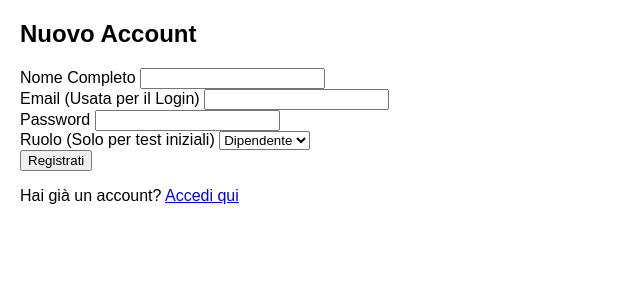
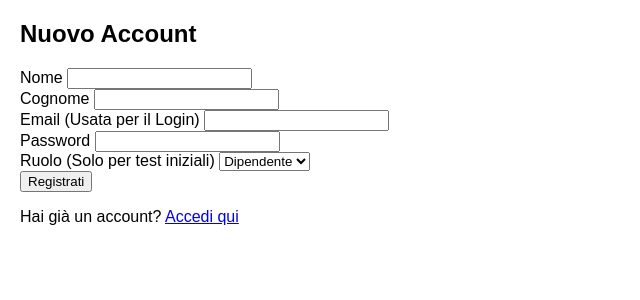
Before and after one commit to alemelc/gestione_trasferte, a Flask app: page /register in a window 1280 px wide. Shown: the part 59-359 px from the top of the page, without its empty margins (0-640 px from the left). Run offline with Flask 3, Linux system fonts and the light colour scheme.

Commit message:
fix: Aggiunto campo cognome separato nel form di registrazione per rispettare i vincoli del DB.

```diff
--- a/app.py
+++ b/app.py
@@ -240,6 +240,7 @@ def logout():
 def register():
     if request.method == 'POST':
         nome = request.form.get('nome')
+        cognome = request.form.get('cognome')
         email = request.form.get('email')
         password = request.form.get('password')
         ruolo = request.form.get('ruolo', 'Dipendente') # Default a Dipendente
@@ -249,7 +250,7 @@ def register():
             return redirect(url_for('register'))
 
         hashed_password = generate_password_hash(password, method='scrypt')
-        new_user = Dipendente(nome=nome, email=email, password_hash=hashed_password, ruolo=ruolo)
+        new_user = Dipendente(nome=nome, cognome=cognome, email=email, password_hash=hashed_password, ruolo=ruolo)
 
         try:
             db.session.add(new_user)
--- a/templates/register.html
+++ b/templates/register.html
@@ -8,8 +8,12 @@
         <h2 class="text-center">Nuovo Account</h2>
         <form method="POST">
             <div class="mb-3">
-                <label for="nome" class="form-label">Nome Completo</label>
+                <label for="nome" class="form-label">Nome</label>
                 <input type="text" class="form-control" id="nome" name="nome" required>
+            </div>
+            <div class="mb-3">
+                <label for="nome" class="form-label">Cognome</label>
+                <input type="text" class="form-control" id="cognome" name="cognome" required>
             </div>
             <div class="mb-3">
                 <label for="email" class="form-label">Email (Usata per il Login)</label>
```
